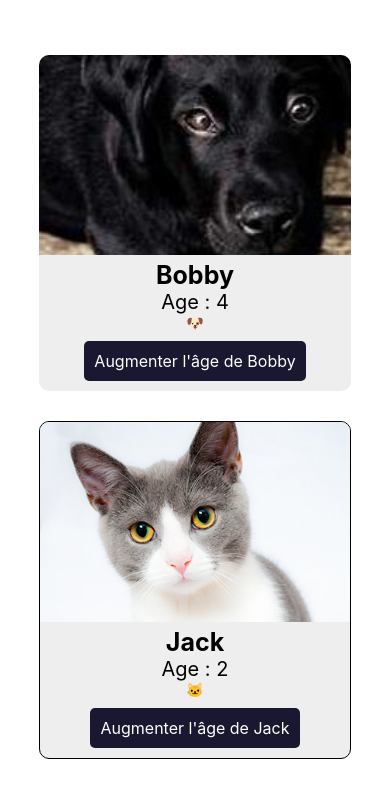
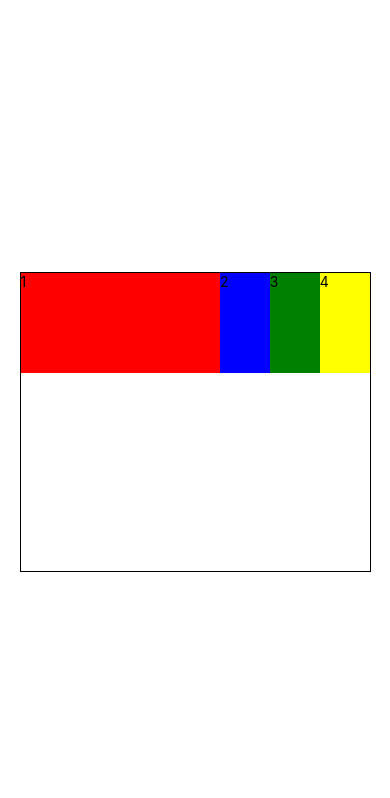
Before and after one commit to TheoDieppois/react-native-introduction, a React Native app: screen / in a window 390 px wide. Shown: the top 798 px of the page. Built offline with nearby package versions, Linux system fonts and the light colour scheme.

Commit message:
feat: add flexbox properties

```diff
--- a/App.js
+++ b/App.js
@@ -1,23 +1,51 @@
-import {
-  StyleSheet,
-  View,
-  Dimensions,
-  useWindowDimensions,
-} from "react-native";
-import Animal from "./components/Animal/Animal";
+import { StyleSheet, View, Text } from "react-native";
 
 export default function App() {
-  //const width = Dimensions.get("window").width;
-  //const height = Dimensions.get("window").height;
-  const { width, height } = useWindowDimensions();
-
   return (
     <View style={styles.container}>
-      <Animal name={"Bobby"} initialAge={4} isDog={true} />
-
-      {height > 700 ? (
-        <Animal name={"Jack"} initialAge={2} isDog={false} />
-      ) : null}
+      <View style={styles.parent}>
+        <Text
+          style={[
+            styles.item,
+            {
+              backgroundColor: "red",
+              flex: 4,
+            },
+          ]}
+        >
+          1
+        </Text>
+        <Text
+          style={[
+            styles.item,
+            {
+              backgroundColor: "blue",
+            },
+          ]}
+        >
+          2
+        </Text>
+        <Text
+          style={[
+            styles.item,
+            {
+              backgroundColor: "green",
+            },
+          ]}
+        >
+          3
+        </Text>
+        <Text
+          style={[
+            styles.item,
+            {
+              backgroundColor: "yellow",
+            },
+          ]}
+        >
+          4
+        </Text>
+      </View>
     </View>
   );
 }
@@ -29,4 +57,20 @@ const styles = StyleSheet.create({
     alignItems: "center",
     justifyContent: "center",
   },
+
+  parent: {
+    borderColor: "black",
+    borderWidth: 1,
+    width: "90%",
+    height: 300,
+
+    // Flexbox
+    flexDirection: "row",
+    justifyContent: "center",
+  },
+  item: {
+    flex: 1,
+    width: 100,
+    height: 100,
+  },
 });
--- a/components/Animal/Animal.js
+++ /dev/null
@@ -1,53 +0,0 @@
-import {
-  View,
-  Text,
-  Image,
-  StyleSheet,
-  Button,
-  TouchableOpacity,
-  TouchableHighlight,
-  Pressable,
-} from "react-native";
-import { useState } from "react";
-import styles from "./Animal.style";
-
-const Animal = ({ name, initialAge, isDog }) => {
-  const [age, setAge] = useState(initialAge);
-
-  return (
-    <View
-      style={[
-        styles.animal,
-        {
-          borderWidth: !isDog ? 1 : 0,
-        },
-      ]}
-    >
-      {isDog ? (
-        <Image
-          source={require("../../assets/dog.jpg")}
-          style={styles.animalImage}
-        />
-      ) : (
-        <Image
-          source={require("../../assets/cat.jpg")}
-          style={styles.animalImage}
-        />
-      )}
-      <Text style={styles.animalName}>{name}</Text>
-      <Text style={styles.animalAge}>Age : {age}</Text>
-
-      <Text>{isDog ? "🐶" : "🐱"}</Text>
-
-      <TouchableOpacity
-        onPress={() => setAge(age + 1)}
-        style={styles.btn}
-        activeOpacity={0.7}
-      >
-        <Text style={styles.btnLabel}>Augmenter l'âge de {name}</Text>
-      </TouchableOpacity>
-    </View>
-  );
-};
-
-export default Animal;
--- a/components/Animal/Animal.style.js
+++ /dev/null
@@ -1,40 +0,0 @@
-import { StyleSheet } from "react-native";
-
-export default StyleSheet.create({
-  animal: {
-    alignItems: "center",
-    justifyContent: "center",
-    backgroundColor: "#eee",
-    width: "80%",
-    borderRadius: 10,
-    overflow: "hidden",
-    marginBottom: 30,
-  },
-
-  animalImage: {
-    width: "100%",
-    height: 200,
-    marginBottom: 5,
-  },
-
-  animalName: {
-    fontSize: 25,
-    fontWeight: "bold",
-  },
-
-  animalAge: {
-    fontSize: 20,
-  },
-
-  btn: {
-    backgroundColor: "#191830",
-    padding: 10,
-    borderRadius: 5,
-    marginVertical: 10,
-  },
-
-  btnLabel: {
-    color: "#fff",
-    fontSize: 16,
-  },
-});
```
Also changed, not shown: 1 other file (tests, documents, lock files or other folders).
